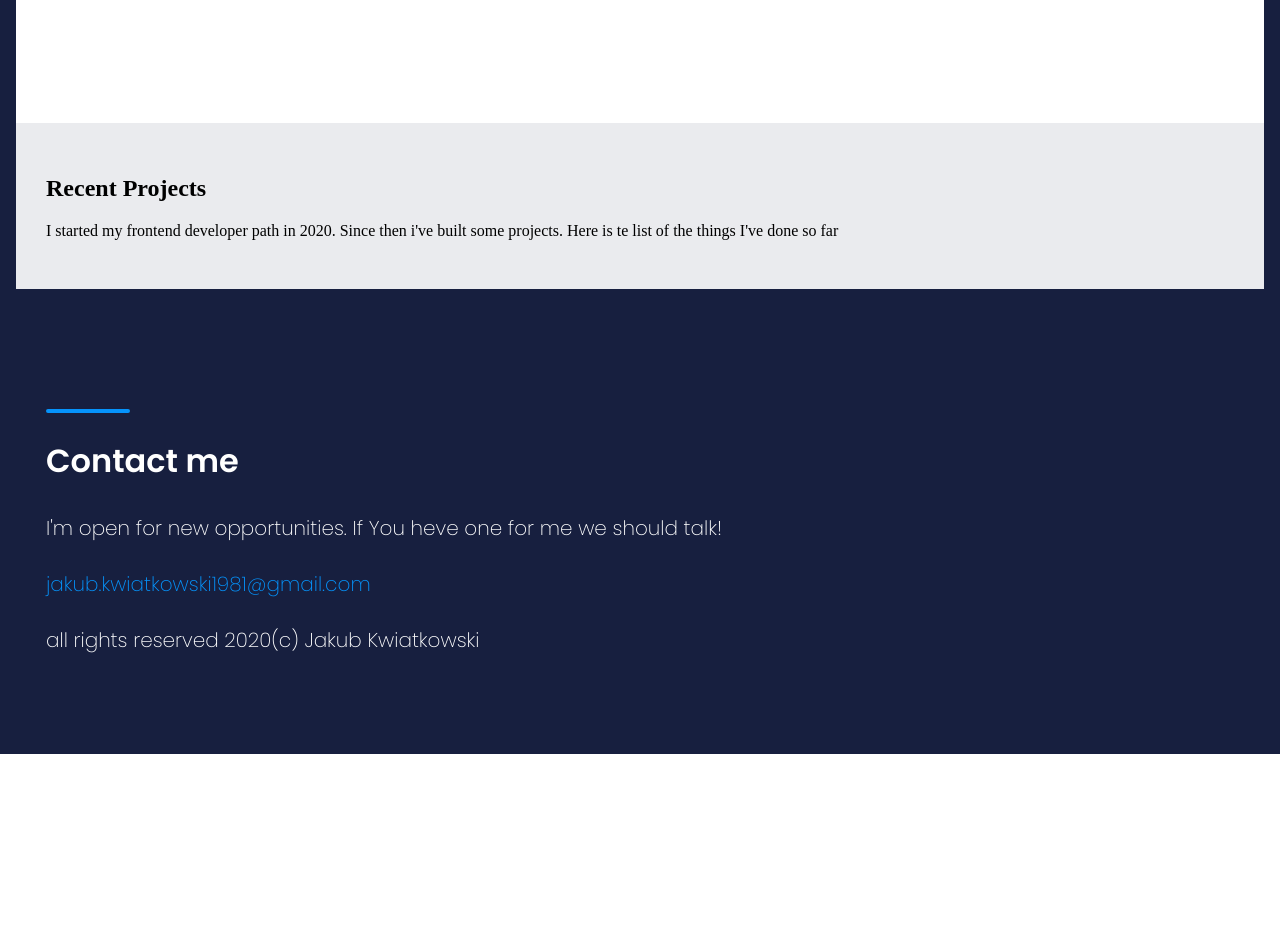
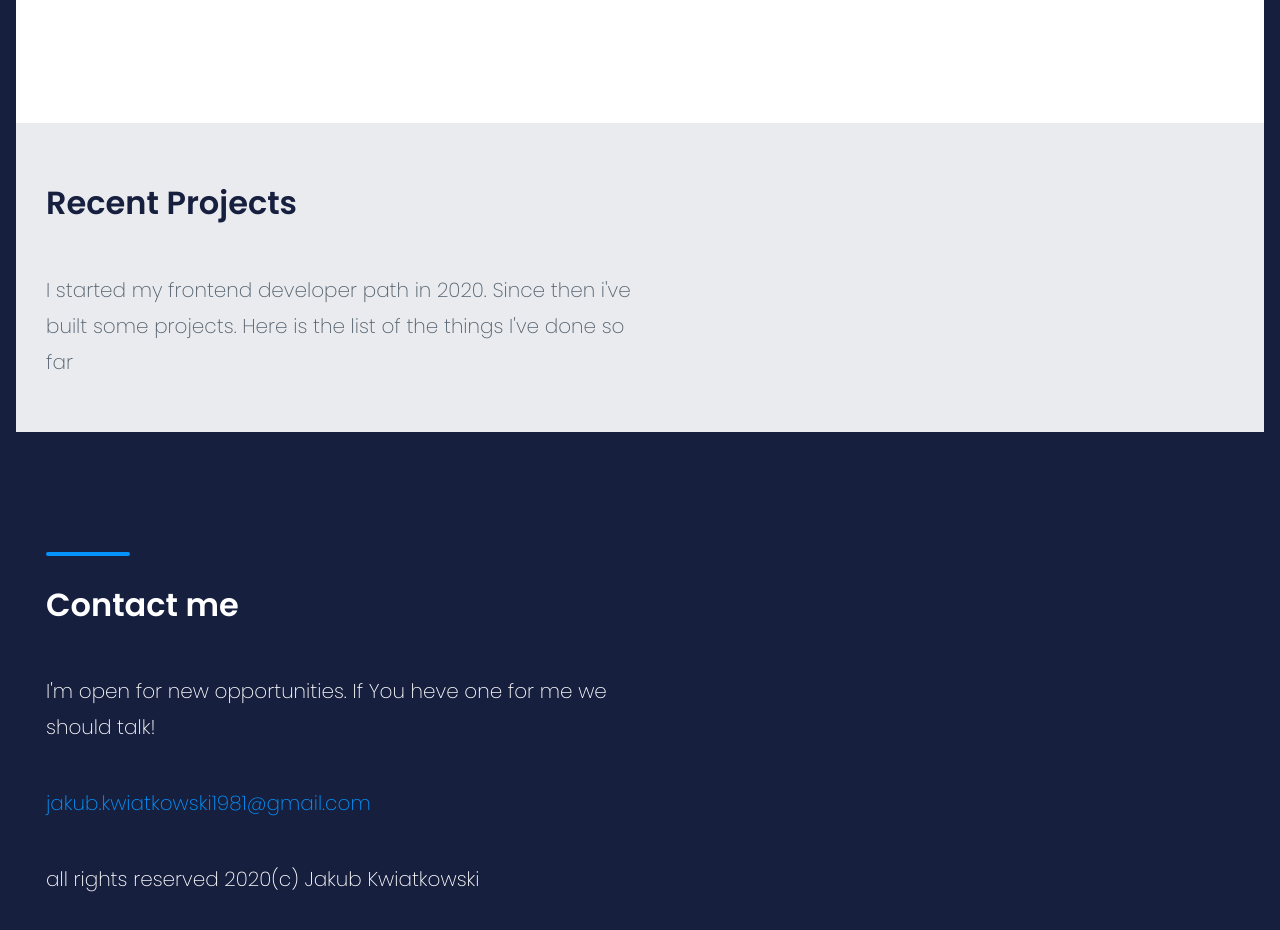
Before and after one commit to kwiatkowski1981/Kwiatkowski1981.github.io, a website built with webpack: page src/content/index.html in a window 1280 px wide. Shown: the part 1820-2750 px from the top of the page. Before the commit the page ends 2574 px from the top, so only its background shows below. Built offline with nearby package versions, Linux system fonts and the light colour scheme; files whose address does not match are found by name.

Commit message:
feat: added grid to other sections

```diff
--- a/src/content/index.html
+++ b/src/content/index.html
@@ -39,7 +39,7 @@
       </header>
 
       <p class="header__paragraph"> You might be interested in checking the list of <a href="#" class="header__link"> my
-          skills</a>. Don't forget to heve a glimpse at <a href="#" class="header__link"> my projects</a>
+          skills</a>. Don't forget to heve a glimpse at <a href="#" class="header__link"> my projects</a>.
         Currently I'm looking for a new challenges so if You heve one - <a href="#" class="header__link">contact me</a>.
         </h3>
       </p>
@@ -120,10 +120,10 @@
 
       <article class="projects__box">
 
-        <h2 class="heading2">Recent Projects</h2>
+        <h2 class="projects__heading2">Recent Projects</h2>
 
         <p class="projects__paragraph">I started my frontend developer path in 2020. Since then i've built some projects.
-        Here is te list of the things I've done so far</p>
+        Here is the list of the things I've done so far</p>
 
 
       </article>
@@ -133,8 +133,7 @@
 
   <section class="footer">
     <article class="footer__box">
-        <hr class="footer__decoline footer__decoline--4">
-
+      <hr class="footer__decoline footer__decoline--4">
       <h2 class="footer__heading2">Contact me</h2>
       <p class="footer__paragraph">I'm open for new opportunities. If You heve one for me we should talk!</p>
       <p class="footer__paragraph footer__paragraph--FB"> jakub.kwiatkowski1981@gmail.com </p>
--- a/src/scss/_variables.scss
+++ b/src/scss/_variables.scss
@@ -17,6 +17,23 @@ $darkblue: #171f3f;
     max-width: 1440px;
     margin: auto;
   }
+
+// grid
+
+@mixin grid2 {
+    display: grid;
+    grid-template-columns: 1fr 1fr;
+    grid-template-areas:
+    "projects projects"
+}
+
+@mixin grid4 {
+    display: grid;
+    grid-template-columns: 2fr 1fr 1fr;
+}
+
+
+
 
 // Fonts
 @mixin listParagraph {
--- a/src/scss/main.scss
+++ b/src/scss/main.scss
@@ -1,6 +1,6 @@
 @import "_normalize";
 @import "_variables";
-@import url('https://fonts.googleapis.com/css?family=Poppins:200,300,400,500,600,700&display=swap&subset=latin-ext');
+@import url("https://fonts.googleapis.com/css?family=Poppins:200,300,400,500,600,700&display=swap&subset=latin-ext");
 
 html {
   box-sizing: border-box;
@@ -14,12 +14,11 @@ html {
 
 body {
   @include outBox;
-  background-color:  $white;
+  background-color: $white;
   border: 16px solid #171f3f;
 }
 
 .main {
-
 }
 
 .header {
@@ -82,8 +81,7 @@ body {
   @include inBox;
   margin-top: 196px;
   &__box {
-    display: grid;
-    grid-template-columns: 2fr 1fr 1fr;
+    @include grid4;
     margin-bottom: 64px;
   }
   &__list {
@@ -122,14 +120,27 @@ body {
   margin-top: 168px;
   background-color: $grey;
   &__box {
+    @include grid2;
     @include inBox;
     padding: 32px 0;
+    @include grid4;
+  }
+  &__heading2 {
+    grid-column: 1/2;
+    @include heading2;
+    color: $darkblue;
+  }
+  &__paragraph {
+    grid-column: 1/2;
+    @include paragraph;
+    color: $darkgrey;
   }
 }
 
 .footer {
   background-color: $footerBackground;
   &__decoline {
+    grid-column: 1/2;
     width: 80px;
     border-radius: 8px;
     border: 2px solid;
@@ -140,13 +151,17 @@ body {
   }
   &__box {
     @include inBox;
+    @include grid2;
+    grid-column: 1/2;
     padding: 120px 0 60px 0;
   }
   &__heading2 {
+    grid-column: 1/2;
     @include heading2;
     color: $white;
   }
   &__paragraph {
+    grid-column: 1/2;
     @include paragraph;
     color: $white;
     &--FB {
```
Also changed, not shown: dist/css/main.css, dist/index.html, 1 other file.
